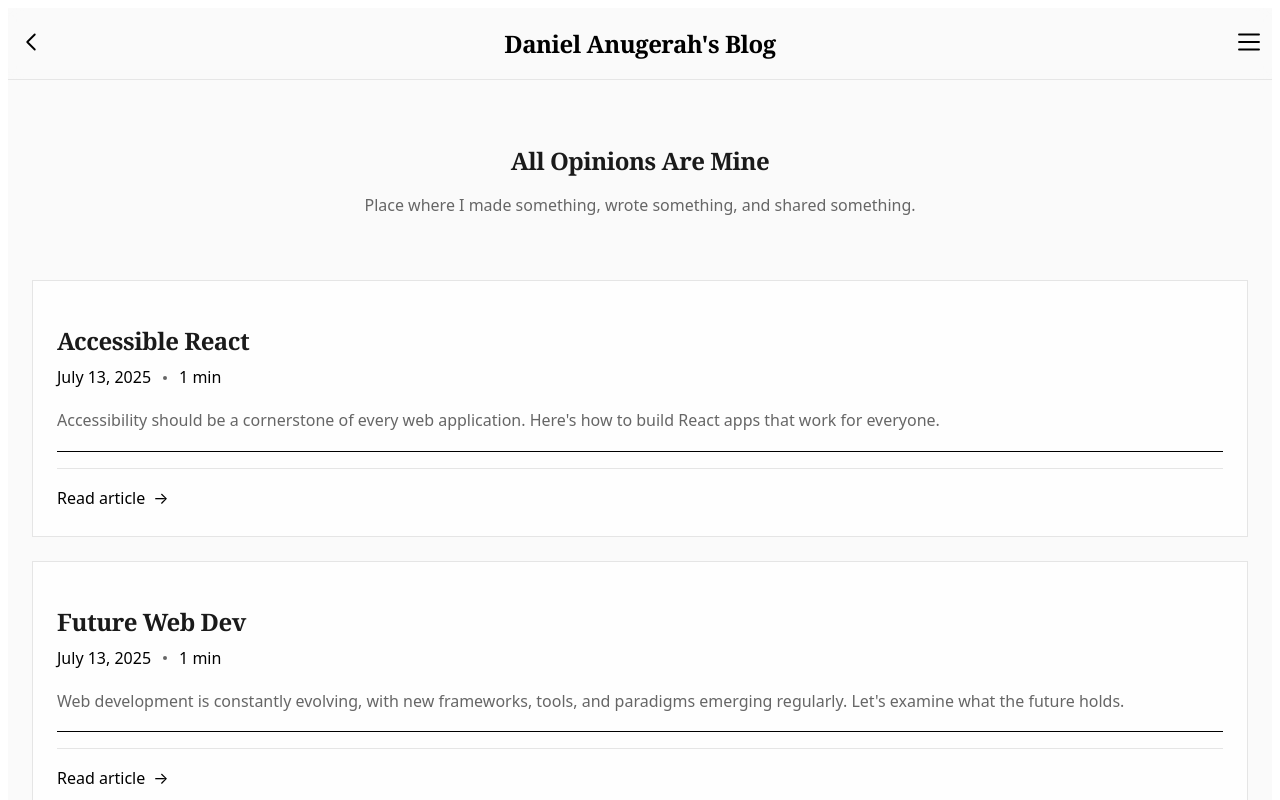
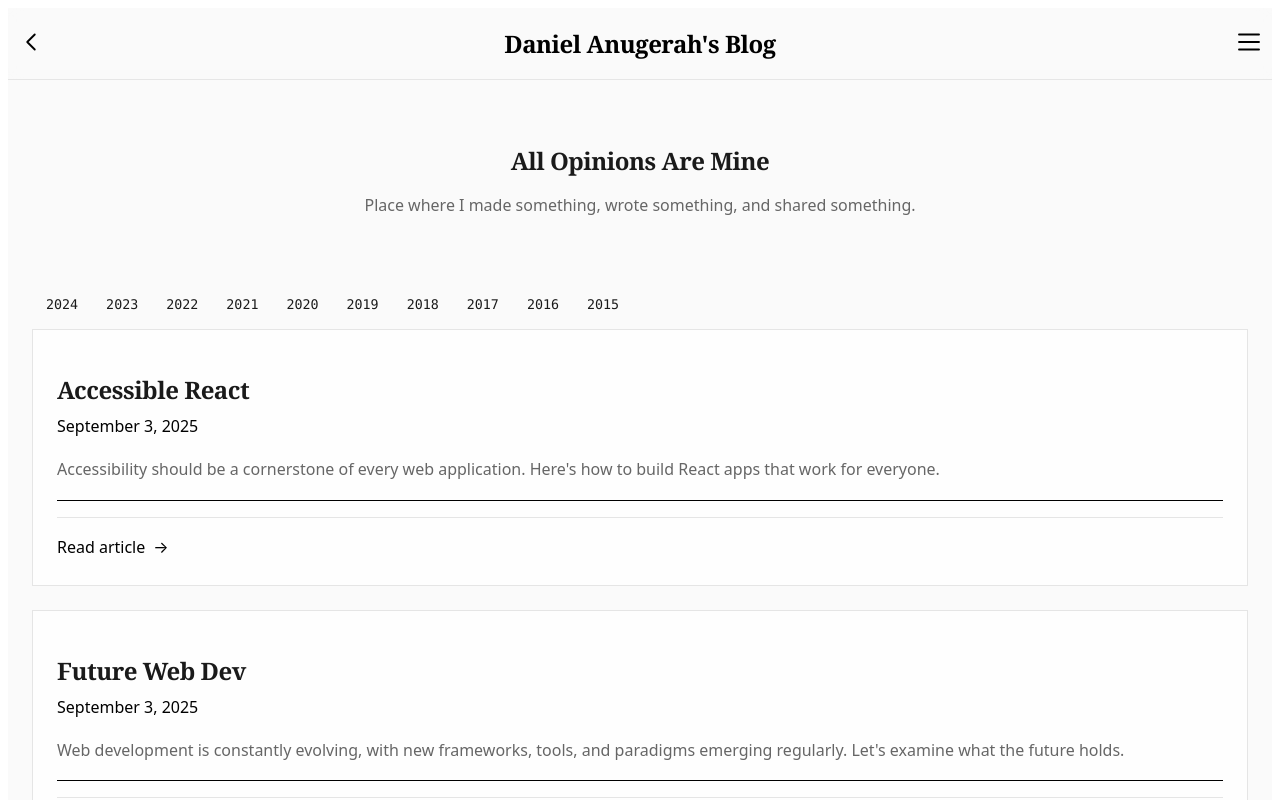
Before and after one commit to peacewalker122/personal-website, a React (Vite) app: page / in a window 1280 px wide. Shown: the top 800 px of the page. Built offline with nearby package versions, Linux system fonts and the light colour scheme.

Commit message:
better structure and caching

```diff
--- /dev/null
+++ b/metadata.json
@@ -0,0 +1,41 @@
+{
+	"blogTitle": "Daniel Anugerah's Blog",
+	"heroTitle": "All Opinions Are Mine",
+	"heroSubtitle": "Place where I made something, wrote something, and shared something.",
+	"availableYears": [
+		2024, 2023, 2022, 2021, 2020, 2019, 2018, 2017, 2016, 2015
+	],
+	"postsPerPage": 6,
+	"posts": [
+		{
+			"slug": "accessible-react",
+			"title": "Accessible React",
+			"excerpt": "Accessibility should be a cornerstone of every web application. Here's how to build React apps that work for everyone.",
+			"date": "September 3, 2025"
+		},
+		{
+			"slug": "future-web-dev",
+			"title": "Future Web Dev",
+			"excerpt": "Web development is constantly evolving, with new frameworks, tools, and paradigms emerging regularly. Let's examine what the future holds.",
+			"date": "September 3, 2025"
+		},
+		{
+			"slug": "hello-world",
+			"title": "Hello World",
+			"excerpt": "This is a sample blog post written in markdown.",
+			"date": "September 3, 2025"
+		},
+		{
+			"slug": "react-patterns",
+			"title": "React Patterns",
+			"excerpt": "React continues to evolve, and with it, the patterns we use to build maintainable applications. Let's explore some of the most effective patterns for modern React development.",
+			"date": "September 3, 2025"
+		},
+		{
+			"slug": "typescript-react",
+			"title": "Typescript React",
+			"excerpt": "TypeScript has become the standard for large React applications. Here are the patterns that will make your code more maintainable.",
+			"date": "September 3, 2025"
+		}
+	]
+}
--- a/src/components/ArticleContent.tsx
+++ b/src/components/ArticleContent.tsx
@@ -34,7 +34,7 @@ export function ArticleContent({ article }: ArticleContentProps) {
         }
       }}
       className={`
-        min-h-screen transition-colors duration-300 animate-fade-in
+        min-h-screen transition-colors duration-300 animate-fade-in font-[Helvetica Neue]
         ${theme === "dark" ? "bg-neutral-950" : "bg-neutral-50"}
       `}
       style={{
@@ -77,8 +77,6 @@ export function ArticleContent({ article }: ArticleContentProps) {
             `}
             >
               <time dateTime={article.date}>{article.date}</time>
-              <span className="w-1 h-1 rounded-full bg-current opacity-60" />
-              <span>{article.readingTime}</span>
             </div>
           </div>
         </header>
--- a/src/components/BlogIndex.tsx
+++ b/src/components/BlogIndex.tsx
@@ -4,8 +4,9 @@ import { useTheme } from "../hooks/useTheme";
 import { NavBar } from "./NavBar";
 import { SettingsPanel } from "./SettingsPanel";
 import { PostCard } from "./PostCard";
-import { getAllPosts } from "../utils/posts";
 import type { Post } from "../utils/posts";
+import { YearCarousel } from "./YearCarousel";
+import metadata from "../../metadata.json";
 
 export function BlogIndex() {
   const { theme, settingsVisible, toggleSettings } = useTheme();
@@ -16,11 +17,20 @@ export function BlogIndex() {
   const [loadingMore, setLoadingMore] = useState(false);
   const [hasMore, setHasMore] = useState(true);
 
-  const POSTS_PER_PAGE = 6;
+  const POSTS_PER_PAGE = metadata.postsPerPage;
 
   const loadPosts = async () => {
     try {
-      const allPosts = await getAllPosts();
+      const posts = metadata.posts;
+
+      // convert the metadata post into Post type
+      const allPosts: Post[] = posts.map((post) => ({
+        title: post.title,
+        date: post.date,
+        slug: post.slug,
+        excerpt: post.excerpt,
+      }));
+
       setPosts(allPosts);
       setDisplayedPosts(allPosts.slice(0, POSTS_PER_PAGE));
       setHasMore(allPosts.length > POSTS_PER_PAGE);
@@ -49,7 +59,7 @@ export function BlogIndex() {
       setHasMore(currentLength + nextPosts.length < posts.length);
       setLoadingMore(false);
     }, 500); // Simulate loading delay
-  }, [posts, displayedPosts, loadingMore, hasMore]);
+  }, [posts, displayedPosts, loadingMore, hasMore, POSTS_PER_PAGE]);
 
   const handleScroll = useCallback(() => {
     if (
@@ -97,7 +107,7 @@ export function BlogIndex() {
           theme === "dark" ? "var(--bg-primary)" : "var(--bg-primary)",
       }}
     >
-      <NavBar title="Daniel Anugerah's Blog" />
+      <NavBar title={metadata.blogTitle} />
       <SettingsPanel />
 
       {/* Posts Section - 65% of viewport */}
@@ -126,7 +136,7 @@ export function BlogIndex() {
                     : "var(--text-primary)",
               }}
             >
-              All Opinions Are Mine
+              {metadata.heroTitle}
             </h1>
             <p
               className={`
@@ -140,11 +150,17 @@ export function BlogIndex() {
                     : "var(--text-secondary)",
               }}
             >
-              Place where I made something, wrote something, and shared
-              something.
+              {metadata.heroSubtitle}
             </p>
           </div>
         </section>
+
+        <YearCarousel
+          years={metadata.availableYears}
+          onYearSelect={(year) => {
+            console.info("Selected year:", year);
+          }}
+        />
 
         <div className="max-w-6xl mx-auto">
           <div className="grid grid-cols-1 md:grid-cols-2 lg:grid-cols-3 gap-6">
--- a/src/components/PostCard.tsx
+++ b/src/components/PostCard.tsx
@@ -21,8 +21,12 @@ export function PostCard({ post, onClick }: PostCardProps) {
       `}
       onClick={onClick}
       style={{
-        borderColor: theme === "dark" ? "var(--border-subtle)" : "var(--border-subtle)",
-        backgroundColor: theme === "dark" ? "rgba(23, 23, 23, 0.5)" : "rgba(255, 255, 255, 0.8)",
+        borderColor:
+          theme === "dark" ? "var(--border-subtle)" : "var(--border-subtle)",
+        backgroundColor:
+          theme === "dark"
+            ? "rgba(23, 23, 23, 0.5)"
+            : "rgba(255, 255, 255, 0.8)",
       }}
     >
       <header className="mb-4">
@@ -33,7 +37,8 @@ export function PostCard({ post, onClick }: PostCardProps) {
             ${theme === "dark" ? "text-neutral-100" : "text-neutral-900"}
           `}
           style={{
-            color: theme === "dark" ? "var(--text-primary)" : "var(--text-primary)",
+            color:
+              theme === "dark" ? "var(--text-primary)" : "var(--text-primary)",
           }}
         >
           {post.title}
@@ -45,8 +50,6 @@ export function PostCard({ post, onClick }: PostCardProps) {
           `}
         >
           <time dateTime={post.date}>{post.date}</time>
-          <span className="w-1 h-1 rounded-full bg-current opacity-60" />
-          <span>{post.readingTime}</span>
         </div>
       </header>
 
@@ -56,7 +59,10 @@ export function PostCard({ post, onClick }: PostCardProps) {
           ${theme === "dark" ? "text-neutral-300" : "text-neutral-700"}
         `}
         style={{
-          color: theme === "dark" ? "var(--text-secondary)" : "var(--text-secondary)",
+          color:
+            theme === "dark"
+              ? "var(--text-secondary)"
+              : "var(--text-secondary)",
         }}
       >
         {post.excerpt}
@@ -66,7 +72,10 @@ export function PostCard({ post, onClick }: PostCardProps) {
         <div
           className="border-t"
           style={{
-            borderTopColor: theme === "dark" ? "var(--border-subtle)" : "var(--border-subtle)",
+            borderTopColor:
+              theme === "dark"
+                ? "var(--border-subtle)"
+                : "var(--border-subtle)",
           }}
         >
           <span
--- /dev/null
+++ b/src/components/YearCarousel.tsx
@@ -0,0 +1,32 @@
+import { useTheme } from "../hooks/useTheme";
+
+export interface YearCarouselProps {
+  years: number[];
+  onYearSelect: (year: number) => void;
+}
+
+export function YearCarousel({ years, onYearSelect }: YearCarouselProps) {
+  const { theme } = useTheme();
+
+  return (
+    <div className="flex space-x-4 overflow-x-auto py-4 px-2 font-mono">
+      {years.map((year) => {
+        return (
+          <button
+            key={year}
+            onClick={() => onYearSelect(year)}
+            type="button"
+            style={{
+              color:
+                theme === "dark"
+                  ? "var(--text-primary)"
+                  : "var(--text-primary)",
+            }}
+          >
+            {year}
+          </button>
+        );
+      })}
+    </div>
+  );
+}
--- a/src/index.css
+++ b/src/index.css
@@ -55,8 +55,20 @@
 
 	/* Typography */
 	font-family:
-		system-ui, -apple-system, BlinkMacSystemFont, "Segoe UI", Roboto,
-		"Helvetica Neue", Arial, sans-serif;
+		system-ui,
+		-apple-system,
+		BlinkMacSystemFont,
+		"Segoe UI",
+		Roboto,
+		"Helvetica Neue",
+		Arial,
+		sans-serif,
+		"Fira Code", /* modern mono */
+		"Source Code Pro", /* Adobe mono */
+		Menlo, /* macOS */
+		Consolas, /* Windows */
+		"Courier New", /* fallback */
+		monospace; /* generic */
 	line-height: 1.7em;
 	font-weight: 400;
 	font-synthesis: none;
--- a/src/utils/posts.ts
+++ b/src/utils/posts.ts
@@ -4,19 +4,29 @@ const modules = import.meta.glob("/post/*.md", {
 	import: "",
 });
 
+import metadata from "../../metadata.json";
+
 export interface Post {
 	slug: string;
 	title: string;
 	excerpt: string;
 	date: string;
-	readingTime: string;
-	content: string;
+	readingTime?: string;
+	content?: string;
 }
 
 export function getPostMetadata(
 	slug: string,
 	content: string,
 ): Omit<Post, "content"> {
+	// Check if metadata exists in metadata.json
+	const staticMetadata = metadata.posts.find((post) => post.slug === slug);
+
+	if (staticMetadata) {
+		return staticMetadata;
+	}
+
+	// Fallback to dynamic generation
 	// Convert slug to title (e.g., "hello-world" -> "Hello World")
 	const title = slug
 		.split("-")
```
